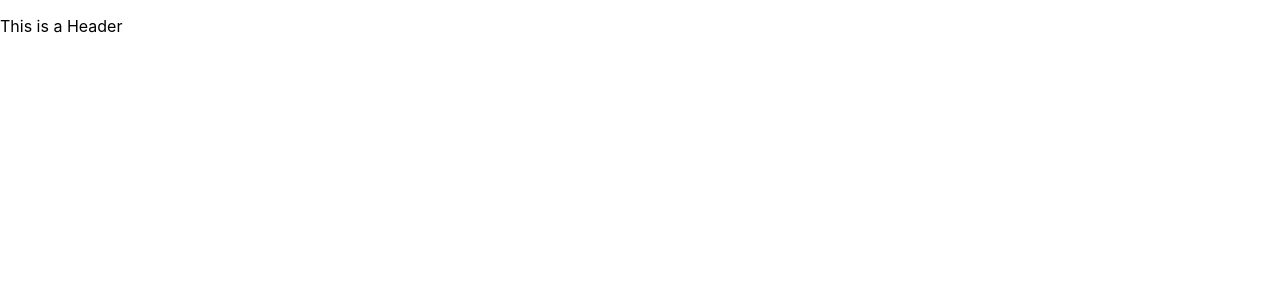
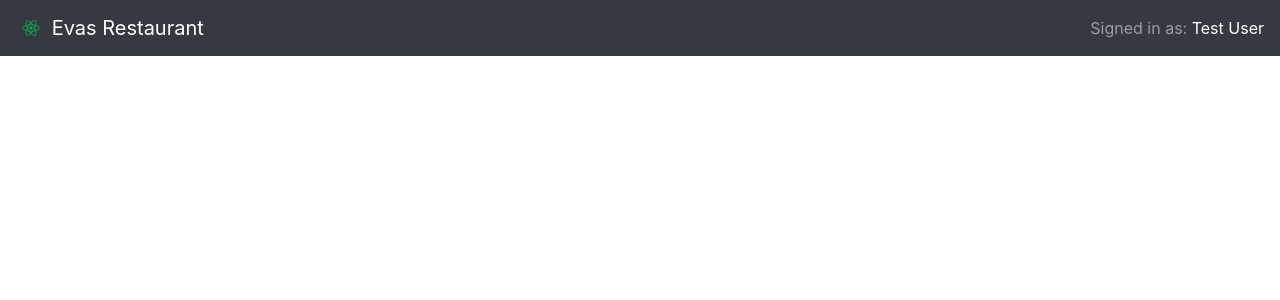
Before and after one commit to FabyP/eva-kitchen, a React (Create React App) app: page /order in a window 1280 px wide. Shown: the top 300 px of the page. Built offline with nearby package versions, Linux system fonts and the light colour scheme; no server answers.

Commit message:
added Header and Pages

```diff
--- a/package.json
+++ b/package.json
@@ -6,7 +6,9 @@
     "@testing-library/jest-dom": "^4.2.4",
     "@testing-library/react": "^9.5.0",
     "@testing-library/user-event": "^7.2.1",
+    "bootstrap": "^4.5.2",
     "react": "^16.13.1",
+    "react-bootstrap": "^1.3.0",
     "react-dom": "^16.13.1",
     "react-router-dom": "^5.2.0",
     "react-scripts": "3.4.2"
--- a/src/App.css
+++ b/src/App.css
@@ -1,38 +1,3 @@
 .App {
   text-align: center;
 }
-
-.App-logo {
-  height: 40vmin;
-  pointer-events: none;
-}
-
-@media (prefers-reduced-motion: no-preference) {
-  .App-logo {
-    animation: App-logo-spin infinite 20s linear;
-  }
-}
-
-.App-header {
-  background-color: #282c34;
-  min-height: 100vh;
-  display: flex;
-  flex-direction: column;
-  align-items: center;
-  justify-content: center;
-  font-size: calc(10px + 2vmin);
-  color: white;
-}
-
-.App-link {
-  color: #61dafb;
-}
-
-@keyframes App-logo-spin {
-  from {
-    transform: rotate(0deg);
-  }
-  to {
-    transform: rotate(360deg);
-  }
-}
--- a/src/App.js
+++ b/src/App.js
@@ -1,5 +1,7 @@
 import React, { useEffect, useState } from "react";
 import "./App.css";
+import "bootstrap/dist/css/bootstrap.min.css";
+
 
 import { Header } from './components';
 
--- a/src/components/header/Header.js
+++ b/src/components/header/Header.js
@@ -1,10 +1,28 @@
-
 import React from "react";
+import { Navbar, NavbarBrand } from "react-bootstrap";
 import "./Header.css";
+import Logo from "../../logo.svg";
 
 const Header = () => {
   return (
-    <p>This is a Header</p>
+    <Navbar bg="dark" variant="dark">
+      <Navbar.Brand href="#home">
+        <img
+          alt=""
+          src={Logo}
+          width="30"
+          height="30"
+          className="d-inline-block align-top"
+        />{" "}
+        Evas Restaurant
+      </Navbar.Brand>
+      <Navbar.Toggle />
+      <Navbar.Collapse className="justify-content-end">
+        <Navbar.Text>
+          Signed in as: <a href="#login">Test User</a>
+        </Navbar.Text>
+      </Navbar.Collapse>
+    </Navbar>
   );
 };
 
```
Also changed, not shown: src/components/sidebar/Sidebar.js (added, +10 -0 lines), src/screens/categories/Categories.js (added, +10 -0 lines), src/screens/menu/Menu.js (added, +10 -0 lines), src/screens/order/Order.js (added, +10 -0 lines), src/screens/table/Table.js (added, +10 -0 lines), src/components/sidebar/sidebar.css (added), src/logo.svg, 1 other file (tests, documents, lock files or other folders).
